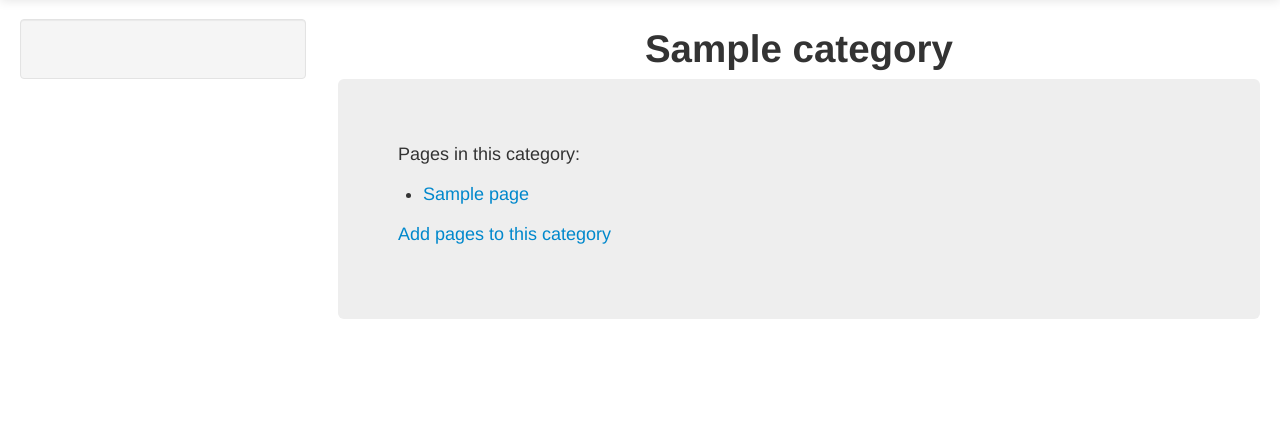
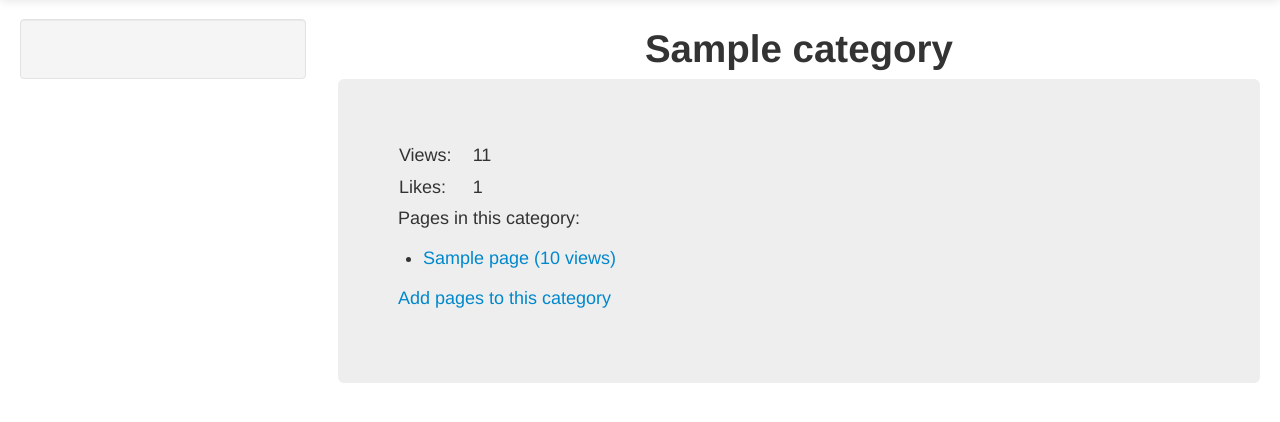
Before and after one commit to sharmaeklavya2/tango_project, a Django app: a page that uses templates/rango/category.html in a window 1280 px wide; the page is wider, and only the part inside the window is pictured. Shown: the part 41-463 px from the top of that part. Run offline with Django 3.2, Linux system fonts and the light colour scheme; tables that the repository leaves empty hold one stand-in row (values such as "Sample post").

Commit message:
Implemented page and category visit count

```diff
--- a/rango/urls.py
+++ b/rango/urls.py
@@ -10,4 +10,5 @@ urlpatterns = patterns('',
 		url(r'^login/$', views.user_login, name='login'),
 		url(r'^logout/$', views.user_logout, name='logout'),
 		url(r'^search/$', views.search, name='search'),
+		url(r'^goto/$', views.goto_page_url, name='goto'),
 	)
--- a/rango/views.py
+++ b/rango/views.py
@@ -20,7 +20,9 @@ def category(request, category_enc_name):
 
 	try:
 		cat = Category.objects.get(name=category_name)
-		pages = Page.objects.filter(category=cat)
+		cat.views+=1
+		cat.save()
+		pages = Page.objects.filter(category=cat).order_by('-views')
 		context_dict['pages']=pages
 		context_dict['category']=cat
 	except Category.DoesNotExist:
@@ -157,3 +159,21 @@ def search(request):
 			context_dict["result_list"] = result_list
 
 	return render_to_response("rango/search.html", context_dict, context)
+
+def goto_page_url(request):
+	context = RequestContext(request)
+	context_dict = {}
+
+	url="/rango/"
+	try:
+		if request.method=="GET" and ('page_id' in request.GET):
+			page_id = request.GET["page_id"]
+			page = Page.objects.get(id=page_id)
+			page.views+=1
+			page.save()
+			url = page.url
+
+	except Page.DoesNotExist:
+		pass
+
+	return HttpResponseRedirect(url)
--- a/templates/rango/category.html
+++ b/templates/rango/category.html
@@ -2,13 +2,22 @@
 
 {% block title_block %}Rango - {{category.name}}{% endblock %}
 {% block h1_block %}{{category.name}}{% endblock %}
+{% block style_block %}
+.ekulm
+{padding-right:20px;}
+{% endblock %}
 
 {% block body_block	%}
+	<table>
+		<!-- lm means leave margin -->
+		<tr><td class="ekulm">Views:</td><td>{{category.views}}</td></tr>
+		<tr><td class="ekulm">Likes:</td><td>{{category.likes}}</td></tr>
+	</table>
 	{% if pages %}
 		<p>Pages in this category:</p>
 		<ul>
 			{% for p in pages %}
-			<li><a href="{{p.url}}">{{p.title}}</a></li>
+			<li><a href="/rango/goto/?page_id={{p.id}}">{{p.title}} ({{p.views}} views)</a></li>
 			{% endfor %}
 		</ul>
 	{% else %}
```
